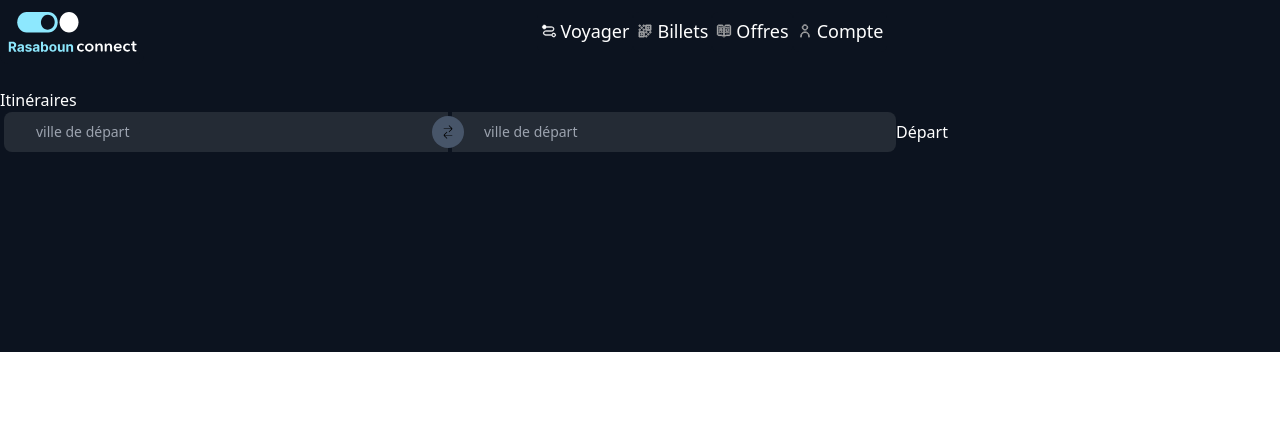
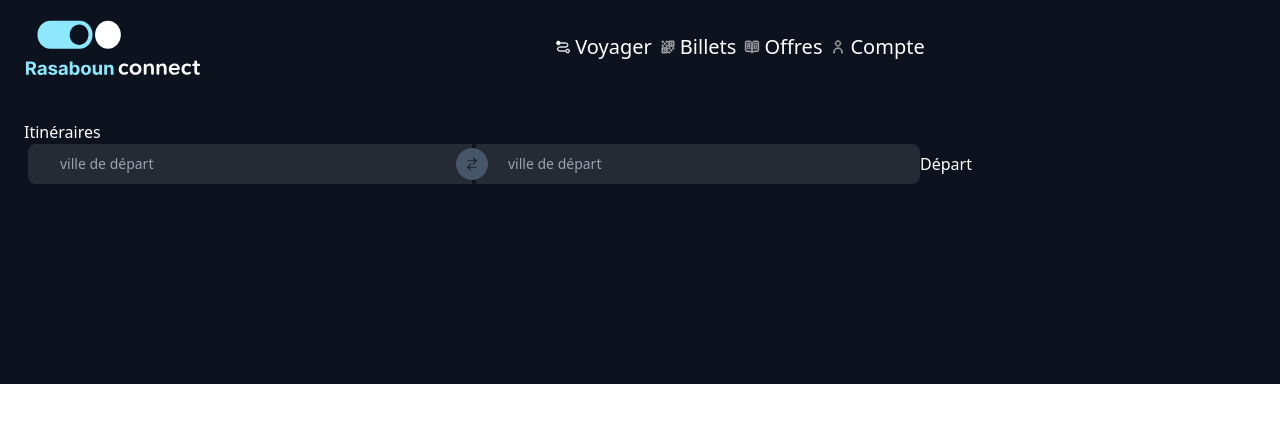
Before and after one commit to Rasaboun/sncf-connect, a Next.js app in the folder client/sncf-client/: page / in a window 1280 px wide. Shown: the top 422 px of the page. Built offline with nearby package versions, Linux system fonts and the light colour scheme.

Commit message:
style: change size navbar

```diff
--- a/client/sncf-client/app/page.tsx
+++ b/client/sncf-client/app/page.tsx
@@ -31,14 +31,14 @@ export default function Home() {
   return (
     <>
     <header className="flex flex-row justify-center md:justify-between items-center bg-[#0C131F]">
-      <div className="text-white absolute md:static rounded-b-lg w-fit h-fit top-9 inset-0 bg-[#0C131F] md:block">
+      <div className="text-white absolute md:static rounded-b-lg w-fit h-fit top-9 inset-0 bg-[#0C131F] md:block md:ml-6">
         <svg
           width="210"
           height="104"
           viewBox="0 0 210 104"
           fill="none"
           xmlns="http://www.w3.org/2000/svg"
-          className="h-6 w-16 md:h-16 md:w-36"
+          className="h-6 w-16 md:h-24 md:w-44"
         >
           <path
             d="M66.38 19.4272H31.4103C22.8902 19.4272 16 26.9332 16 36.1652C16 45.3971 22.8902 52.863 31.4103 52.863H66.38C74.9001 52.863 81.7903 45.3971 81.7903 36.1652C81.7903 26.9332 74.9001 19.4272 66.38 19.4272Z"
@@ -108,7 +108,7 @@ export default function Home() {
           </NavigationMenuTrigger>
 
           <NavigationMenuContent>
-            <div className="flex w-[300px] md:w-[400px] flex-col p-1  ">
+            <div className="flex w-[300px] md:w-[500px] flex-col p-1  ">
               <FirstListItem key="Voyages" title="Voyager" href="/">
                 {"Tout pour voyager"}
               </FirstListItem>
@@ -469,7 +469,7 @@ const AllList = ({ list }: { list: ArrayItemList }) => {
               href={elem.href}
               className=" block select-none space-y-1 rounded-md mx-2 leading-none no-underline outline-none transition-colors hover:bg-accent hover:text-accent-foreground focus:bg-accent focus:text-accent-foreground"
             >
-              <p className="hover:text-[#8DE8FE] line-clamp-2 text-xs leading-snug text-muted-foreground text-[#9da0a5]">
+              <p className="hover:text-[#8DE8FE] line-clamp-2 text-sm leading-snug text-muted-foreground text-[#9da0a5]">
                 {elem.title}
               </p>
             </a>
--- a/client/sncf-client/components/searchbar.tsx
+++ b/client/sncf-client/components/searchbar.tsx
@@ -1,6 +1,6 @@
 export default function SearchBar() {
   return (
-    <div className="h-72 bg-[#0C131F]">
+    <div className="h-72 bg-[#0C131F] pl-1 md:pl-6">
       <h1 className="text-white pt-6">Itinéraires</h1>
 	  <div className="flex flex-row max-w-7xl">
       <div className="flex flex-row space-x-1 w-full max-w-4xl relative items-center">
--- a/client/sncf-client/components/ui/navigation-menu.tsx
+++ b/client/sncf-client/components/ui/navigation-menu.tsx
@@ -41,7 +41,7 @@ NavigationMenuList.displayName = NavigationMenuPrimitive.List.displayName
 const NavigationMenuItem = NavigationMenuPrimitive.Item
 
 const navigationMenuTriggerStyle = cva(
-  "group inline-flex h-10 w-max  items-center justify-center rounded-md bg-[#0C131F] px-1 py-2 text-lg font-medium transition-colors  hover:text-[#8DE8FE]  focus:text-[#8DE8FE] focus:outline-none disabled:pointer-events-none disabled:opacity-50 "
+  "group inline-flex h-10 w-max  items-center justify-center rounded-md bg-[#0C131F] px-1 py-2 text-xl font-medium transition-colors  hover:text-[#8DE8FE]  focus:text-[#8DE8FE] focus:outline-none disabled:pointer-events-none disabled:opacity-50 "
 )
 
 const NavigationMenuTrigger = React.forwardRef<
```
